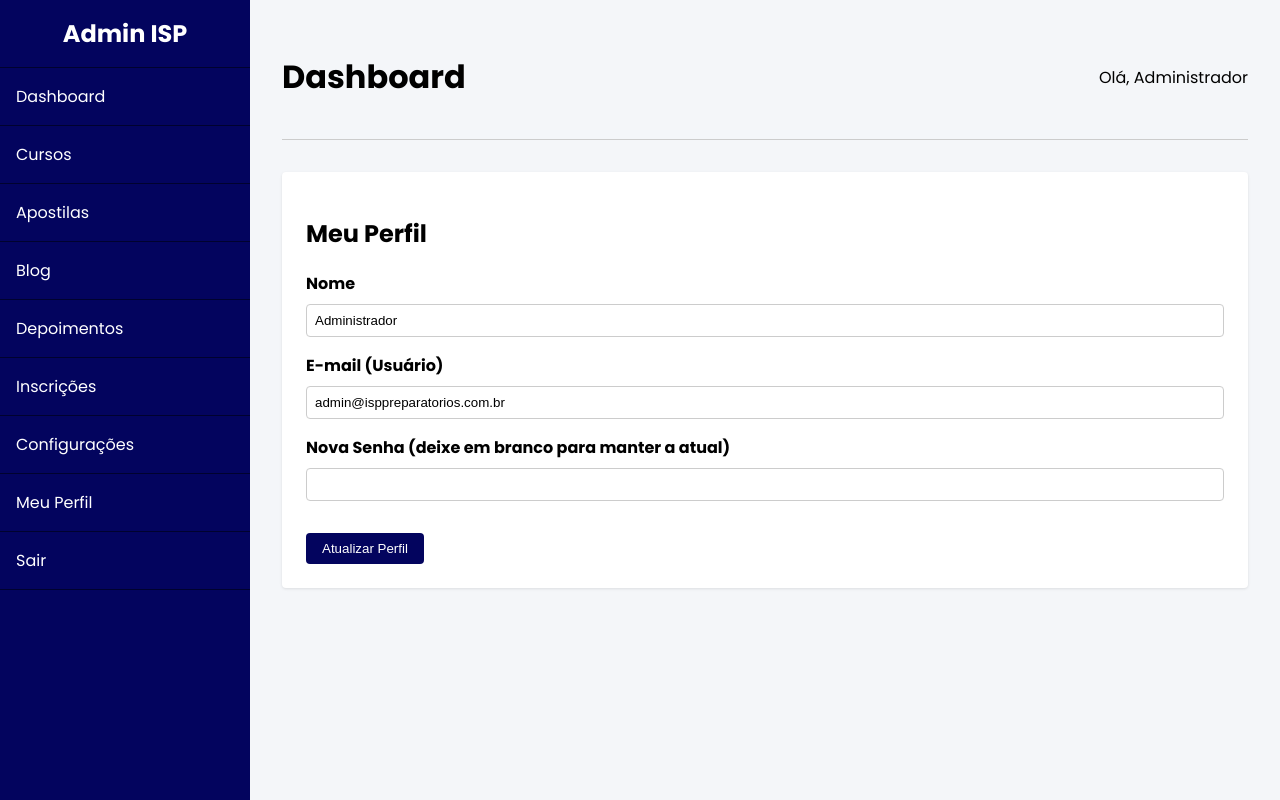
After one commit to profaristoteles/isppreparatorios, a PHP site: page /admin/perfil.php in a window 1280 px wide. The commit adds this page. Run offline with PHP 8.4, Linux system fonts and the light colour scheme; a user stored in the database is signed in; data comes from the database, SQL or seed files in the repository.

Commit message:
Add profile management page for admin users

```diff
--- a/admin/includes/header.php
+++ b/admin/includes/header.php
@@ -45,13 +45,14 @@
     <a href="gerenciar-depoimentos.php">Depoimentos</a>
     <a href="inscricoes.php">Inscrições</a>
     <a href="configuracoes.php">Configurações</a>
+    <a href="perfil.php">Meu Perfil</a>
     <a href="logout.php">Sair</a>
 </div>
 
 <div class="main-content">
     <div class="header">
         <h1>Dashboard</h1>
-        <div>Olá, Administrador</div>
+        <div>Olá, <?= htmlspecialchars($_SESSION['admin_name'] ?? 'Administrador') ?></div>
     </div>
 
     <?php if(isset($_SESSION['msg'])): ?>
--- /dev/null
+++ b/admin/perfil.php
@@ -0,0 +1,60 @@
+<?php
+require_once 'auth.php';
+require_once '../db_config.php';
+
+$admin_id = $_SESSION['admin_id'];
+
+if ($_SERVER['REQUEST_METHOD'] === 'POST') {
+    $name = $_POST['name'];
+    $email = $_POST['email'];
+    $password = $_POST['password'];
+
+    if (!empty($password)) {
+        $hashed_password = password_hash($password, PASSWORD_DEFAULT);
+        $stmt = $pdo->prepare("UPDATE admin_usuarios SET name=?, email=?, password=? WHERE id=?");
+        $result = $stmt->execute([$name, $email, $hashed_password, $admin_id]);
+    } else {
+        $stmt = $pdo->prepare("UPDATE admin_usuarios SET name=?, email=? WHERE id=?");
+        $result = $stmt->execute([$name, $email, $admin_id]);
+    }
+
+    if ($result) {
+        $_SESSION['admin_name'] = $name;
+        $_SESSION['msg'] = "Perfil atualizado com sucesso!";
+    } else {
+        $_SESSION['erro'] = "Erro ao atualizar perfil.";
+    }
+    header("Location: perfil.php");
+    exit;
+}
+
+$stmt = $pdo->prepare("SELECT * FROM admin_usuarios WHERE id = ?");
+$stmt->execute([$admin_id]);
+$user = $stmt->fetch();
+
+require_once 'includes/header.php';
+?>
+
+<div class="card">
+    <h2>Meu Perfil</h2>
+    <form method="POST">
+        <div class="form-group">
+            <label>Nome</label>
+            <input type="text" name="name" class="form-control" value="<?= htmlspecialchars($user['name']) ?>" required>
+        </div>
+
+        <div class="form-group">
+            <label>E-mail (Usuário)</label>
+            <input type="email" name="email" class="form-control" value="<?= htmlspecialchars($user['email']) ?>" required>
+        </div>
+
+        <div class="form-group">
+            <label>Nova Senha (deixe em branco para manter a atual)</label>
+            <input type="password" name="password" class="form-control">
+        </div>
+
+        <button type="submit" class="btn" style="margin-top: 1rem;">Atualizar Perfil</button>
+    </form>
+</div>
+
+<?php require_once 'includes/footer.php'; ?>
```
